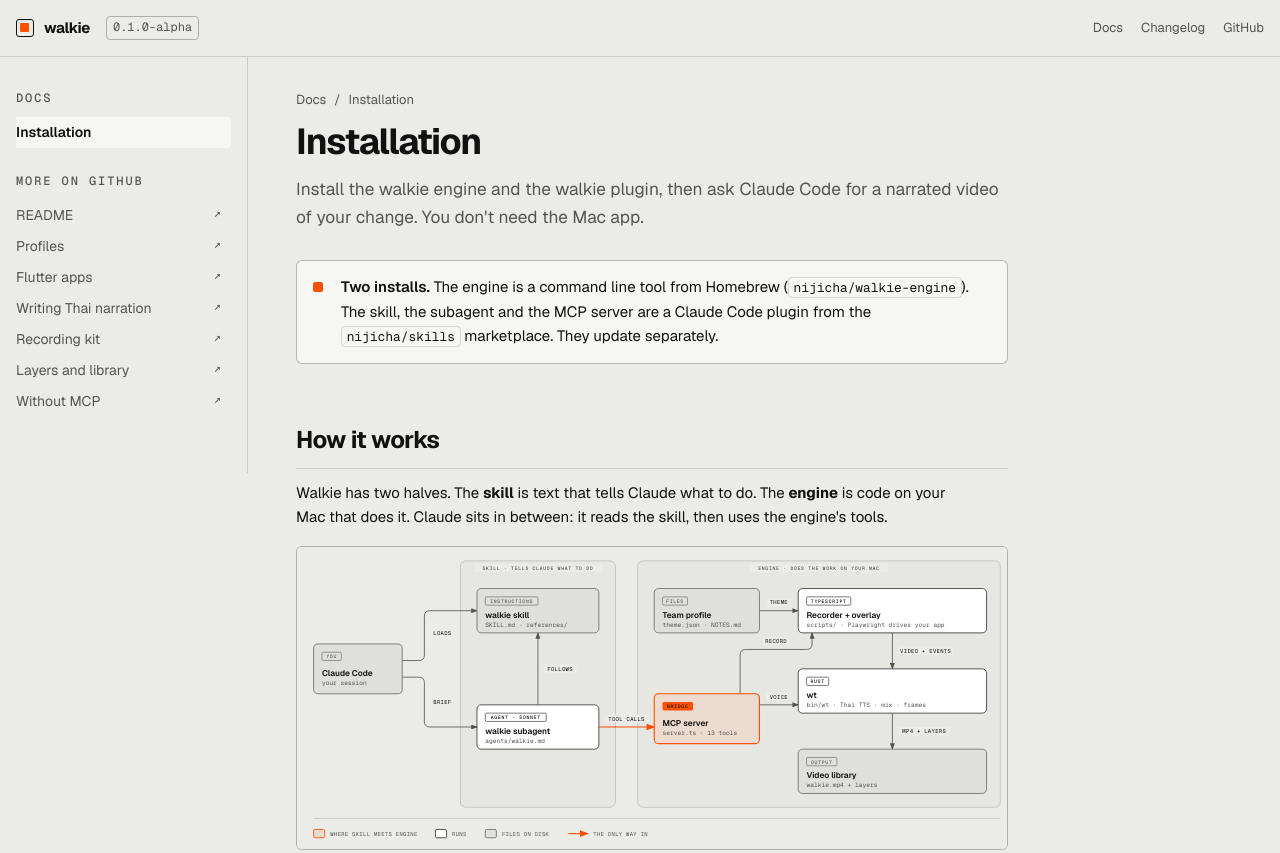
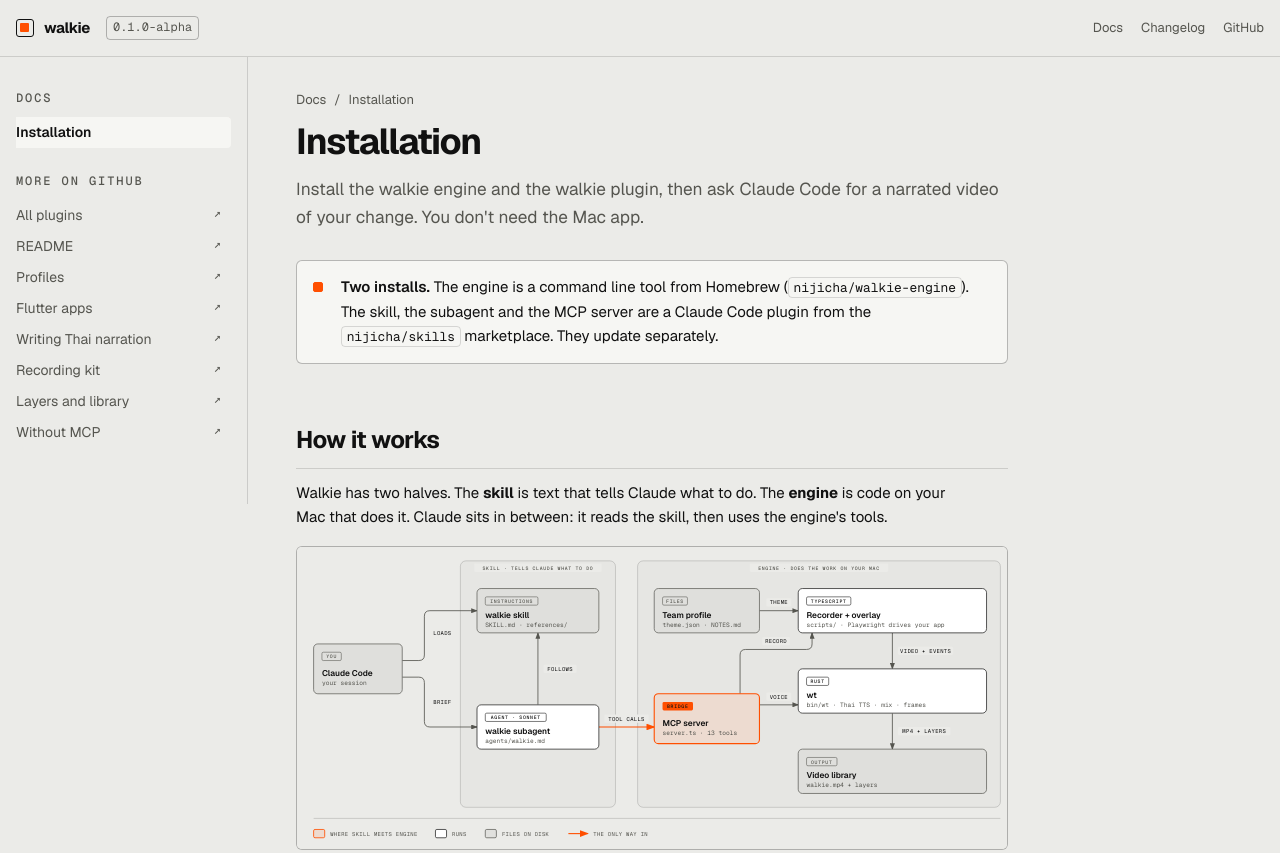
Before and after one commit to nijicha/walkie-engine, a website: page docs/index.html in a window 1280 px wide. Shown: the top 853 px of the page. Drawn offline with nearby package versions, Linux system fonts and the light colour scheme.

Commit message:
Docs: sidebar links to all plugins
Co-Authored-By: Claude Opus 5.5 <noreply@anthropic.com>

```diff
--- a/docs/index.html
+++ b/docs/index.html
@@ -207,6 +207,7 @@
     <div class="group">
       <p class="label">More on GitHub</p>
       <ul>
+        <li><a class="ext" href="https://nijicha.github.io/skills/" target="_blank" rel="noopener">All plugins<span class="arrow" aria-hidden="true">↗</span><span class="sr">(opens nijicha/skills)</span></a></li>
         <li><a class="ext" href="https://github.com/nijicha/walkie-engine#readme" target="_blank" rel="noopener">README<span class="arrow" aria-hidden="true">↗</span><span class="sr">(opens GitHub)</span></a></li>
         <li><a class="ext" href="https://github.com/nijicha/skills/blob/main/plugins/walkie/skills/walkie/references/profiles.md" target="_blank" rel="noopener">Profiles<span class="arrow" aria-hidden="true">↗</span><span class="sr">(opens GitHub)</span></a></li>
         <li><a class="ext" href="https://github.com/nijicha/skills/blob/main/plugins/walkie/skills/walkie/references/flutter.md" target="_blank" rel="noopener">Flutter apps<span class="arrow" aria-hidden="true">↗</span><span class="sr">(opens GitHub)</span></a></li>
```
